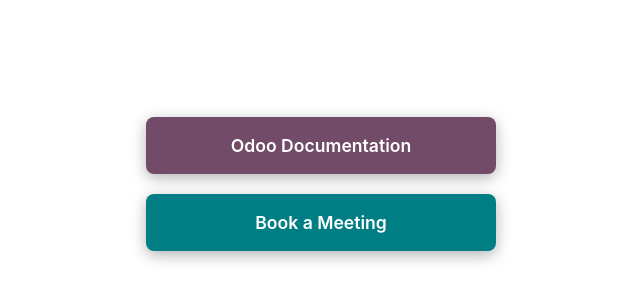
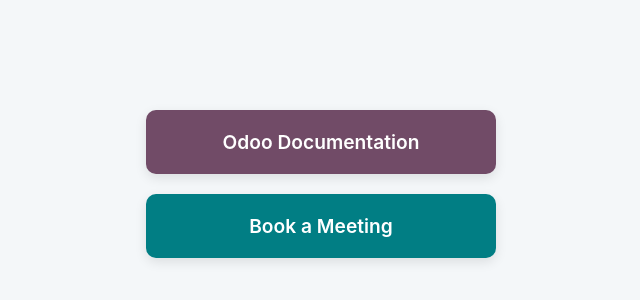
Before and after one commit to ludor-del/Odoo_Resources_For_You, a plain HTML site: page index.html in a window 1280 px wide. Shown: the part 216-516 px from the top of the page, without its empty margins (319-959 px from the left). Drawn offline with Linux system fonts and the light colour scheme.

Commit message:
Update styles and background in index.html

```diff
--- a/index.html
+++ b/index.html
@@ -8,6 +8,7 @@
         :root {
             --odoo-purple: #714B67;
             --odoo-teal: #017E84;
+            --bg-color: #f4f7f9;
         }
 
         body {
@@ -17,9 +18,7 @@
             align-items: center;
             justify-content: center;
             height: 100vh;
-            /* This looks for your background.jpg file in the same GitHub folder */
-            background: url('background.jpg') no-repeat center center fixed;
-            background-size: cover;
+            background-color: var(--bg-color);
             font-family: 'Inter', -apple-system, sans-serif;
         }
 
@@ -29,22 +28,20 @@
             gap: 20px;
             width: 90%;
             max-width: 350px;
-            z-index: 10;
         }
 
         .btn {
             display: block;
-            padding: 18px;
-            font-size: 1.1rem;
+            padding: 20px;
+            font-size: 1.2rem;
             font-weight: 600;
             text-align: center;
             text-decoration: none;
             color: white;
-            border-radius: 8px;
+            border-radius: 10px;
             transition: all 0.2s ease-in-out;
-            box-shadow: 0 4px 15px rgba(0,0,0,0.3);
+            box-shadow: 0 4px 12px rgba(0,0,0,0.1);
             border: none;
-            cursor: pointer;
         }
 
         .btn-docs {
@@ -57,8 +54,8 @@
 
         .btn:hover {
             transform: translateY(-3px);
-            box-shadow: 0 8px 25px rgba(0,0,0,0.4);
-            filter: brightness(1.1);
+            box-shadow: 0 8px 20px rgba(0,0,0,0.15);
+            filter: brightness(1.05);
         }
 
         .btn:active {
```
